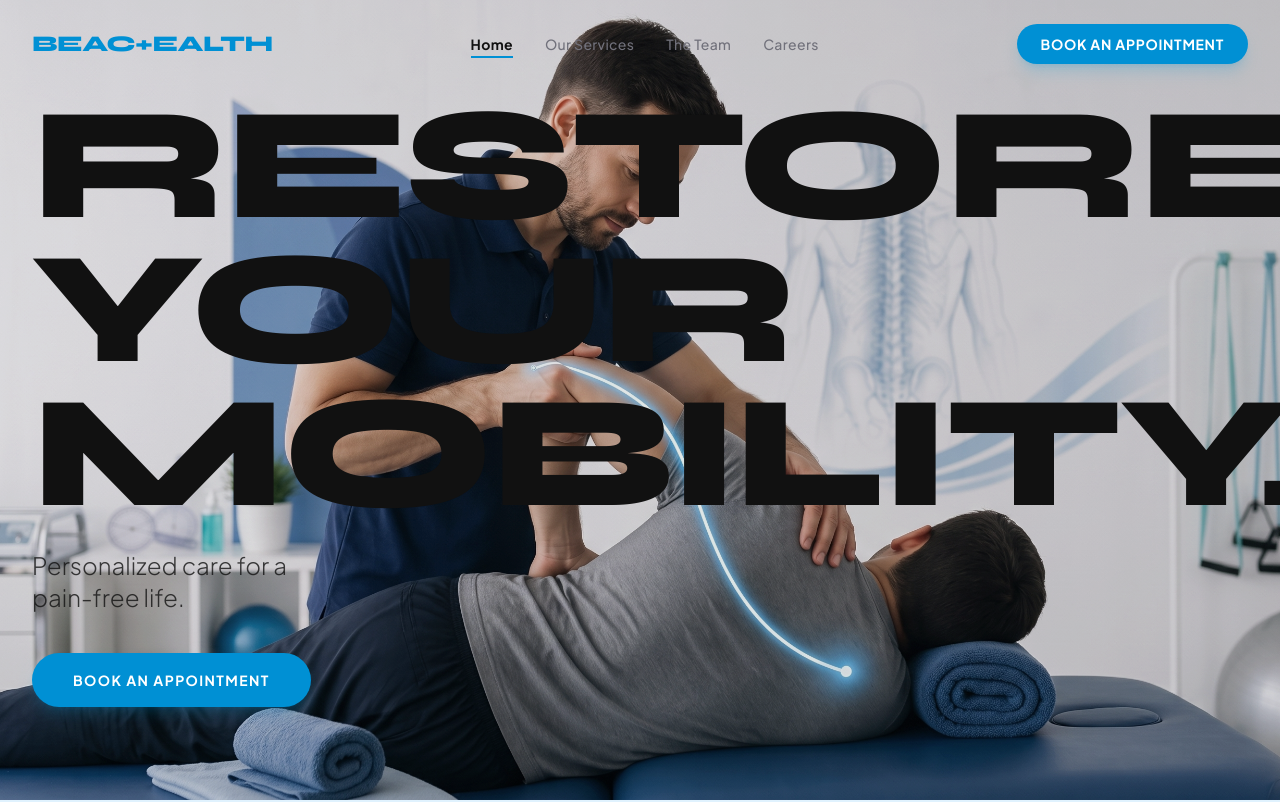
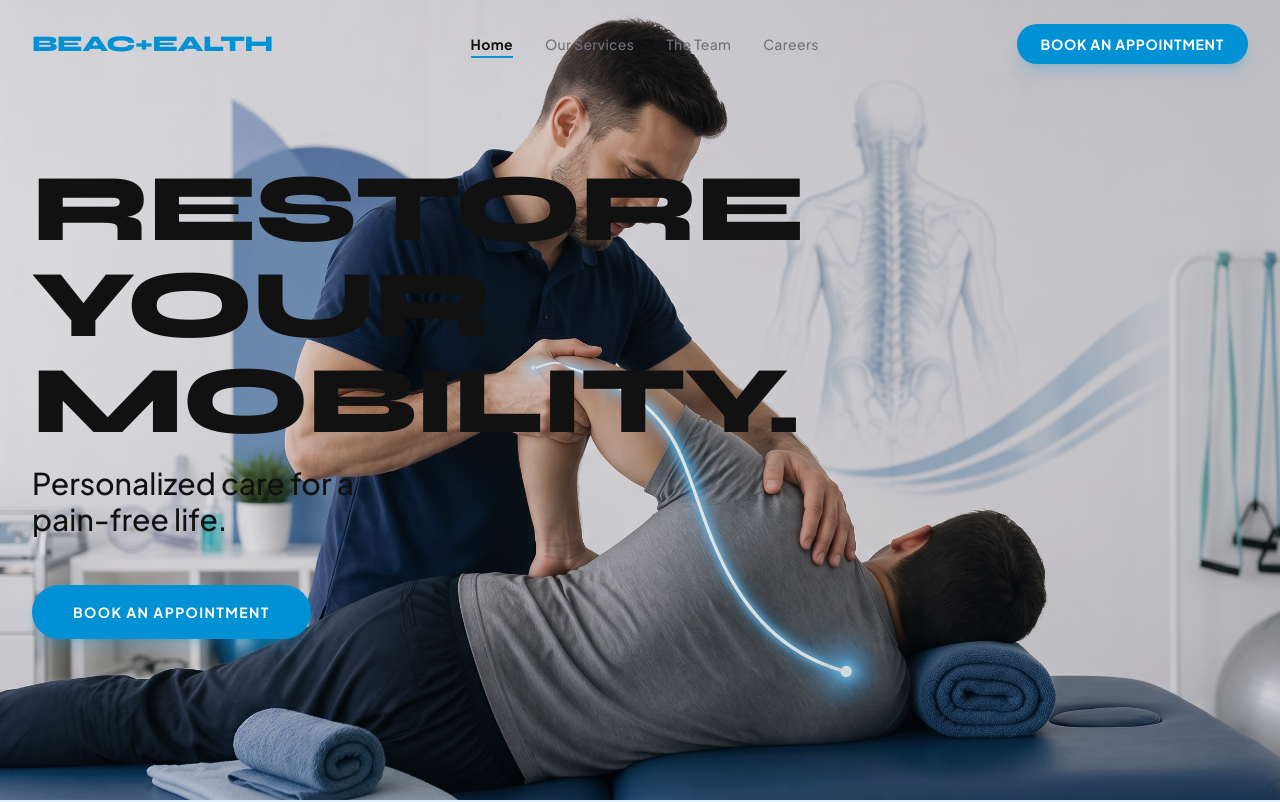
Before and after one commit to shaheertiger/Beachhealthbrampton, a React (Vite) app: page / in a window 1280 px wide. Shown: the top 802 px of the page. Built offline with nearby package versions, Linux system fonts and the light colour scheme.

Commit message:
Revert "Fix hero heading: massive full-width black text matching reference image"
This reverts commit 789f202333fd8546339cb027207b3f226179007d.

```diff
--- a/src/components/Hero.tsx
+++ b/src/components/Hero.tsx
@@ -31,18 +31,18 @@ export default function Hero() {
           transition={{ duration: 0.8, ease: [0.16, 1, 0.3, 1] }}
           className="flex flex-col items-start"
         >
-          <h1 className="text-[clamp(4rem,13vw,10rem)] font-black text-brand-obsidian tracking-tighter uppercase leading-[0.9] mb-6">
-            Restore Your<br/>Mobility.
+          <h1 className="text-5xl md:text-7xl lg:text-8xl font-black text-brand-green tracking-tighter uppercase leading-[1.0] mb-4">
+            Restore Your <br/> Mobility.
           </h1>
-          <p className="text-xl md:text-2xl text-brand-obsidian/80 font-light mb-8">
-            Personalized care for a<br/>pain-free life.
+          <p className="text-2xl md:text-3xl text-brand-obsidian font-medium mb-8">
+            Personalized care for a <br/> pain-free life.
           </p>
 
           <motion.div
             initial={{ opacity: 0, y: 30 }}
             animate={{ opacity: 1, y: 0 }}
             transition={{ duration: 0.8, delay: 0.3, ease: [0.16, 1, 0.3, 1] }}
-            className="mt-2"
+            className="mt-2 md:mt-4"
           >
             <motion.button
               whileHover={{ scale: 1.05 }}
```
